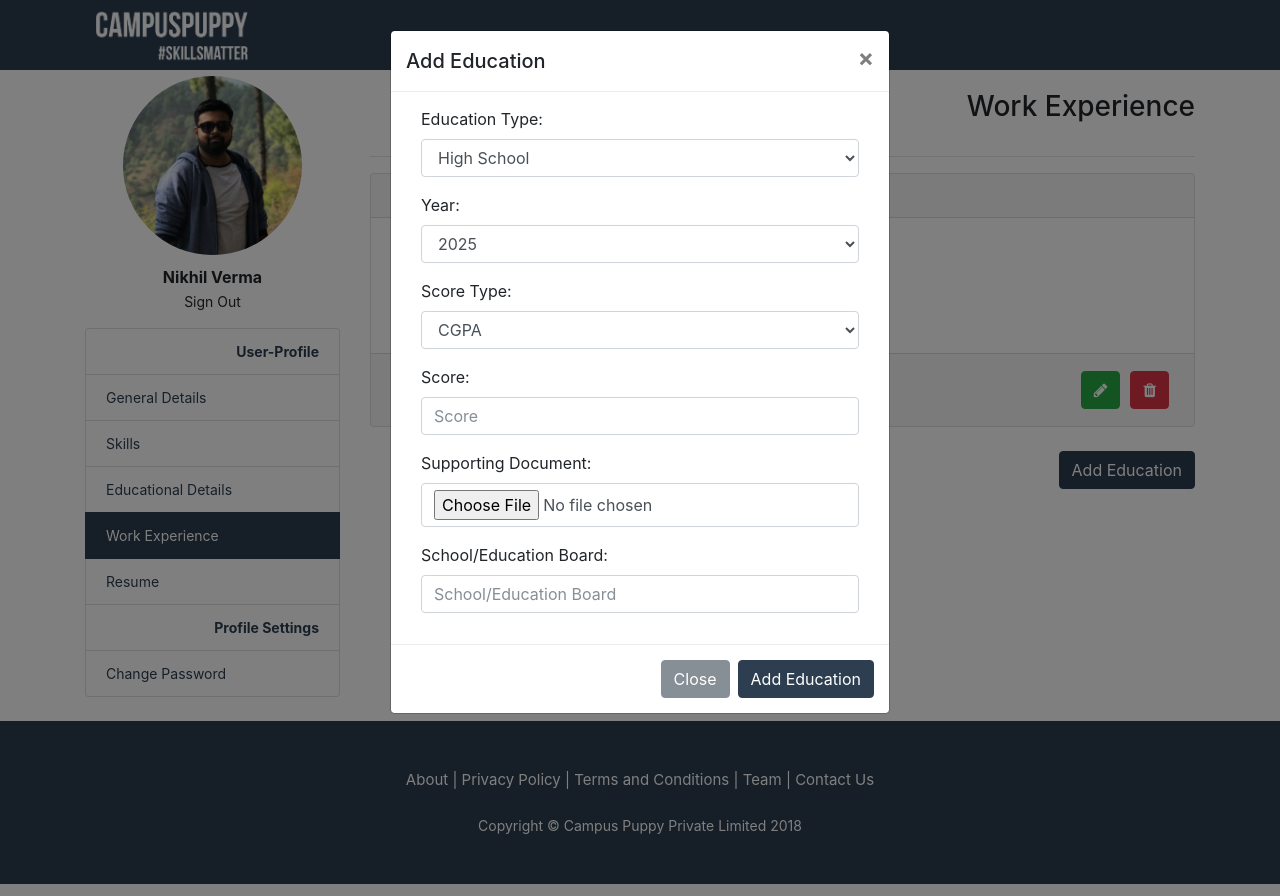
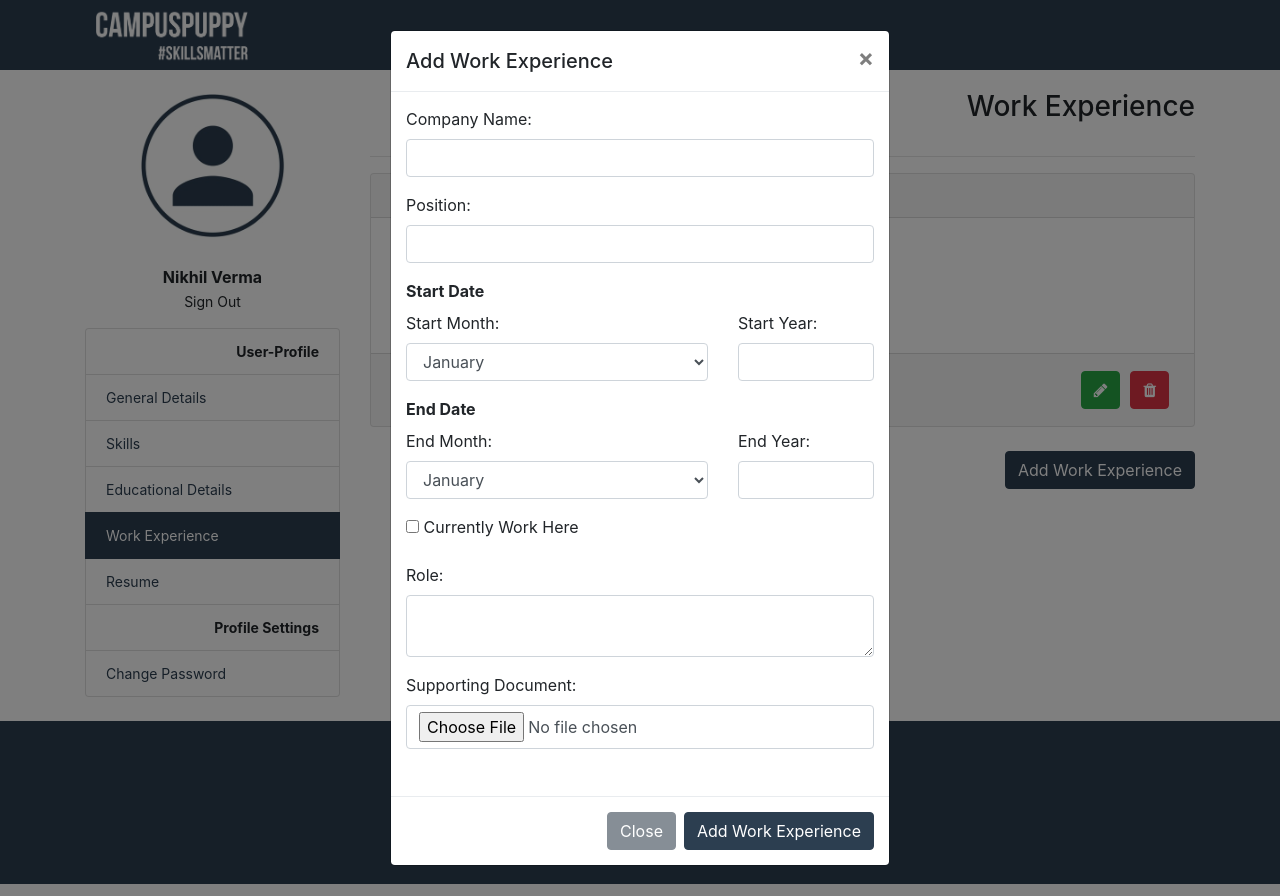
Before and after one commit to nikhilvrma/finalCP, a CodeIgniter app: page /database/work-experience in a window 1280 px wide, after a click on "Add Work Experience". Run offline with CodeIgniter, Linux system fonts and the light colour scheme; some libraries are stand-ins or nearby versions.

Commit message:
new changes

```diff
--- a/application/config/routes.php
+++ b/application/config/routes.php
@@ -57,6 +57,9 @@ $route['skills'] = 'home/skills';
 $route['skill-test'] = 'home/skillTest';
 $route['skill-test-guidelines'] = 'home/skillTestGuidelines';
 $route['educational-details'] = 'home/educationalDetails';
+
+$route['verify-contact-details'] = 'home/verifyContactDetails';
+
 $route['work-experience'] = 'home/workExperience';
 $route['resume'] = 'home/resume';
 
--- a/application/controllers/Home.php
+++ b/application/controllers/Home.php
@@ -32,6 +32,15 @@ class Home extends CI_Controller {
 		$this->data['pageTitle'] = "Employer";
 
 		$this->load->view('employer', $this->data);
+	}
+
+	public function verifyContactDetails(){
+		$this->data['pageTitle'] = "Verify Contact Details";
+		$this->data['activePage'] = "0";
+
+		$this->data['sidebar'] =  $this->load->view('commonCode/sidebar',$this->data,true);
+
+		$this->load->view('verifyContactDetails', $this->data);
 	}
 
 	public function generalDetails(){
--- a/application/views/commonCode/sidebar.php
+++ b/application/views/commonCode/sidebar.php
@@ -1,17 +1,17 @@
 <div class="col-lg-3 mb-4">
-  <center><img class="img-responsive" src="<?php echo base_url('assets/images/admin/nikhilverma.jpg'); ?>" style="width: 70%; margin: 10px; border-radius: 50%;"></center>
+  <center><img class="img-responsive" src="<?php echo base_url('assets/images/profile-images/default-user.jpg'); ?>" style="width: 70%; margin: 10px; border-radius: 50%;"></center>
   <center><b>Nikhil Verma</b></center>
   <center><a style="font-size: 14px;">Sign Out</a></center>
   <div class="list-group" style="margin-top: 15px;">
 
-    <a href="<?php echo base_url('educational-details'); ?>" class="list-group-item sidebar-item <?php if($activePage=="") { echo "sidebar-active"; } ?>"><b style="float: right;">User-Profile</b></a>
+    <a class="list-group-item sidebar-item"><b style="float: right;">User-Profile</b></a>
     <a href="<?php echo base_url('general-details'); ?>" class="list-group-item sidebar-item <?php if($activePage=="2") { echo "sidebar-active"; } ?>">General Details</a>
     <a href="<?php echo base_url('skills'); ?>" class="list-group-item sidebar-item <?php if($activePage=="3") { echo "sidebar-active"; } ?>">Skills</a>
     <a href="<?php echo base_url('educational-details'); ?>" class="list-group-item sidebar-item <?php if($activePage=="4") { echo "sidebar-active"; } ?>">Educational Details</a>
     <a href="<?php echo base_url('work-experience'); ?>" class="list-group-item sidebar-item <?php if($activePage=="5") { echo "sidebar-active"; } ?>">Work Experience</a>
     <a href="<?php echo base_url('resume'); ?>" class="list-group-item sidebar-item <?php if($activePage=="6") { echo "sidebar-active"; } ?>">Resume</a>
 
-    <a href="<?php echo base_url('educational-details'); ?>" class="list-group-item sidebar-item <?php if($activePage=="") { echo "sidebar-active"; } ?>"><b style="float: right;">Profile Settings</b></a>
+    <a class="list-group-item sidebar-item"><b style="float: right;">Profile Settings</b></a>
     <a href="<?php echo base_url('change-password'); ?>" class="list-group-item sidebar-item <?php if($activePage=="7") { echo "sidebar-active"; } ?>">Change Password</a>
 
   </div>
--- a/application/views/resume.php
+++ b/application/views/resume.php
@@ -18,7 +18,7 @@
 
     <?php echo $nav; ?>
 
-    <div class="container">
+    <div class="container" style="margin-top: 10px;">
 
 
 
--- a/application/views/workExperience.php
+++ b/application/views/workExperience.php
@@ -59,7 +59,7 @@
 
               <div class="col-lg-12 mb-4">
               <button type="button" class="btn btn-primary" data-toggle="modal" style="float: right;" data-target="#education">
-                Add Education
+                Add Work Experience
               </button>
               </div>
 
@@ -67,7 +67,7 @@
                 <div class="modal-dialog" role="document">
                   <div class="modal-content">
                     <div class="modal-header">
-                      <h5 class="modal-title" id="exampleModalLabel">Add Education</h5>
+                      <h5 class="modal-title" id="exampleModalLabel">Add Work Experience</h5>
                       <button type="button" class="close" data-dismiss="modal" aria-label="Close">
                         <span aria-hidden="true">&times;</span>
                       </button>
@@ -75,49 +75,110 @@
                     <form>
                     <div class="modal-body">
 
+                        <div class="row">
                         <div class="col-md-12 control-group form-group">
                           <div class="controls">
-                            <label>Education Type:</label>
+                            <label>Company Name:</label>
+                            <input type="text" class="form-control" name="" required>
+                          </div>
+                        </div>
+                        </div>
+                        <div class="row">
+                        <div class="col-md-12 control-group form-group">
+                          <div class="controls">
+                            <label>Position:</label>
+                            <input type="text" class="form-control" name="" required>
+                          </div>
+                        </div>
+                        </div>
+
+                        <div class="row">
+                        <div class="col-md-12">
+                        <label><b>Start Date</b></label>
+                      </div>
+
+                        <div class="col-md-8 control-group form-group">
+                          <div class="controls">
+                            <label>Start Month:</label>
                             <select class="form-control" name="" required>
-                              <option value="1">High School</option>
-                              <option value="1">Senior Seconday (or equivalent) School</option>
-                              <option value="1">Graduation</option>
-                                <option value="1">Post-Graduation</option>
-                              </select>
+                              <option value="1">January</option>
+                              <option value="2">February</option>
+                              <option value="3">March</option>
+                              <option value="4">April</option>
+                              <option value="5">May</option>
+                              <option value="6">June</option>
+                              <option value="7">July</option>
+                              <option value="8">August</option>
+                              <option value="9">September</option>
+                              <option value="10">October</option>
+                              <option value="11">November</option>
+                              <option value="12">December</option>
+                            </select>
+                          </div>
+                        </div>
+
+                        <div class="col-md-4 control-group form-group">
+                          <div class="controls">
+                            <label>Start Year:</label>
+                            <input type="text" class="form-control" name="" required>
+                          </div>
+                        </div>
+
+                        </div>
+
+                        <div class="row">
+                          <div class="col-md-12">
+                          <label><b>End Date</b></label>
+                        </div>
+                        <div class="col-md-8 control-group form-group">
+                          <div class="controls">
+                            <label>End Month:</label>
+                            <select class="form-control" name="" required>
+                              <option value="1">January</option>
+                              <option value="2">February</option>
+                              <option value="3">March</option>
+                              <option value="4">April</option>
+                              <option value="5">May</option>
+                              <option value="6">June</option>
+                              <option value="7">July</option>
+                              <option value="8">August</option>
+                              <option value="9">September</option>
+                              <option value="10">October</option>
+                              <option value="11">November</option>
+                              <option value="12">December</option>
+                            </select>
+                          </div>
+                        </div>
+
+                        <div class="col-md-4 control-group form-group">
+                          <div class="controls">
+                            <label>End Year:</label>
+                            <input type="text" class="form-control" name="" required>
                           </div>
                         </div>
 
                         <div class="col-md-12 control-group form-group">
                           <div class="controls">
-                            <label>Year:</label>
-                            <select class="form-control" name="" required>
-                              <?php for($i=2025; $i>1960; $i--){ ?>
-                                <option value="<?php echo $i; ?>"><?php echo $i; ?></option>
-                              <?php } ?>
-                            </select>
-                            <p class="help-block"></p>
+                            <input type="checkbox" name="" required>
+                            <label> Currently Work Here</label>
                           </div>
                         </div>
 
+                        </div>
+
+
+                        <div class="row">
                         <div class="col-md-12 control-group form-group">
                           <div class="controls">
-                            <label>Score Type:</label>
-                            <select class="form-control" name="" required>
-                              <option>CGPA</option>
-                              <option>Percentage</option>
-                            </select>
-                            <p class="help-block"></p>
+                            <label>Role:</label>
+                            <textarea class="form-control" id="role" name="" required>
+                            </textarea>
                           </div>
                         </div>
-
-                        <div class="col-md-12 control-group form-group">
-                          <div class="controls">
-                            <label>Score:</label>
-                            <input class="form-control" placeholder="Score">
-                            <p class="help-block"></p>
-                          </div>
                         </div>
 
+
+                        <div class="row">
                         <div class="col-md-12 control-group form-group">
                           <div class="controls">
                             <label>Supporting Document:</label>
@@ -125,19 +186,13 @@
                             <p class="help-block"></p>
                           </div>
                         </div>
+                        </div>
 
-                        <div class="col-md-12 control-group form-group">
-                          <div class="controls">
-                            <label>School/Education Board:</label>
-                            <input type="text" class="form-control" placeholder="School/Education Board">
-                            <p class="help-block"></p>
-                          </div>
-                        </div>
 
                     </div>
                     <div class="modal-footer">
                       <button type="button" class="btn btn-secondary" data-dismiss="modal">Close</button>
-                      <button type="button" class="btn btn-primary">Add Education</button>
+                      <button type="button" class="btn btn-primary">Add Work Experience</button>
                     </div>
                   </form>
                   </div>
@@ -160,6 +215,13 @@
 
     <?php echo $footerFiles; ?>
 
+    <script src="<?= base_url('assets/ckeditor/ckeditor.js')?>"></script>
+    <script>
+      $(document).ready(function(){
+        editor = CKEDITOR.replace('role');
+      });
+      </script>
+
   </body>
 
 </html>
```
Also changed, not shown: application/views/verifyContactDetails.php (added, +163 -0 lines), assets/images/profile-images/default-user.jpg (added).
